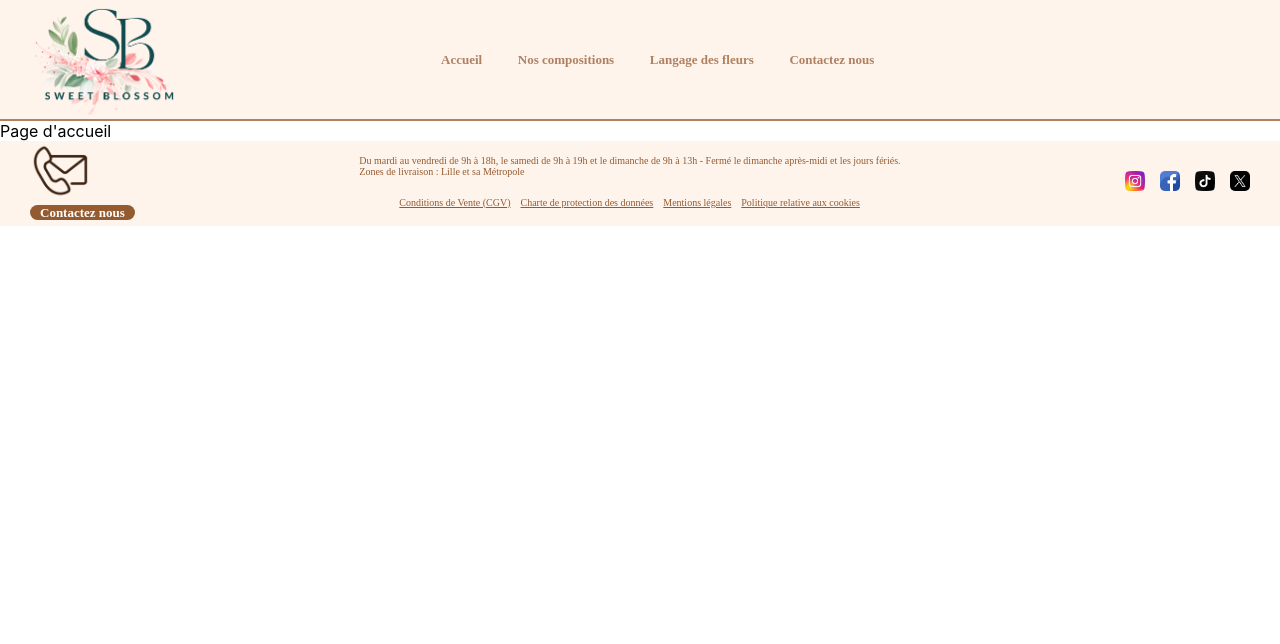
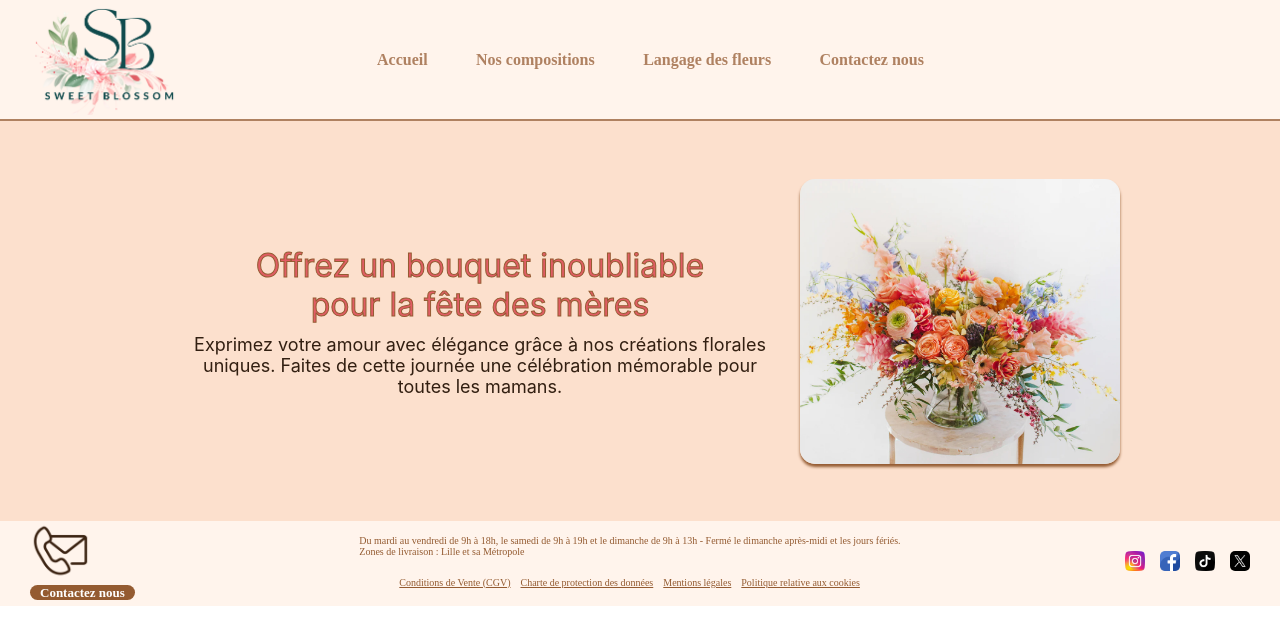
Before and after one commit to CasabMb/Fleuriste, a React (Create React App) app: page / in a window 1280 px wide. Shown: the top 644 px of the page. Built offline with nearby package versions, Linux system fonts and the light colour scheme.

Commit message:
Creation de ajout du style de la section hero

```diff
--- a/src/CSS/StyleFooter.css
+++ b/src/CSS/StyleFooter.css
@@ -25,6 +25,7 @@ footer {
 	padding: 0px 10px;
 	font-family: poppins;
 	font-weight: bold;
+	cursor: pointer;
 }
 
 .footer_partie_deux {
--- a/src/CSS/StyleHeader.css
+++ b/src/CSS/StyleHeader.css
@@ -4,7 +4,7 @@ header {
 	background-color: #fff4ec;
 	color: white;
 	display: flex;
-    gap: 20%;
+    gap: 15%;
 	align-items: center;
     border-bottom: #945a31be 2px solid;
 }
@@ -16,20 +16,21 @@ header li {
 	list-style: none;
 	color:#945a31be;
 	font-family: poppins;
-	font-size: small;
+	font-size: medium;
 	font-weight: bold;
 	text-align: center;
-    text-wrap: none;
     padding: 5px;
     border-radius: 5px;
+	cursor: pointer;
 }
 header li:hover{
-    color: #945b31;
+    color: #8b5630;
+	transition: ease-in 200ms;
 }
 header ul {
     display: flex;
     gap: 5%;
 }
 .header-links{
-    width: 40%;
+    width: 60%;
 }
--- /dev/null
+++ b/src/CSS/StyleHero.css
@@ -0,0 +1,99 @@
+
+/*hero*/
+.hero {
+	height: 400px;
+	background-color: #fce0cd;
+	display: flex;
+	justify-content: center;
+	align-items: center;
+}
+
+.hero_img_container {
+	width: 320px;
+	height: 285px;
+}
+
+.hero_img_container img {
+	border-radius: 15px;
+	box-shadow: 0px 3px 3px #945b31;
+}
+.text_hero{
+	display: flex;
+	flex-direction: column;
+	text-align: center;
+	gap: 10px;
+    width: 50%;
+}
+.text_hero p{
+	color: #321f11;
+	font-size: large;
+    width: 90%;
+    margin: auto;
+}
+.hero h1 {
+	font-weight: normal;
+	font-size:xx-large;
+	text-wrap: wrap;
+	width: 80%;
+	margin: auto;
+
+	text-align: center;
+	color: #e15d64;
+	-webkit-text-stroke-width: 1px;
+	-webkit-text-stroke-color:#945b31;
+}
+
+.hero_hover {
+	position: relative;
+	display: flex;
+	justify-content: center;
+	align-items: center;
+}
+
+.description_img {
+	position: absolute;
+	width: 90%;
+	height: 90%;
+	top: 10;
+	color: #896e5c00;
+    font-size: large;
+    padding: 0 10px;
+}
+.description_img:hover {
+	position: absolute;
+	width: 90%;
+	height: 90%;
+	color:antiquewhite;
+	background-color:#be7947a6;
+	top: 10;
+    border-radius: 15px;
+    display: flex;
+    flex-direction: column;
+    justify-content: center;
+    align-items: center;
+    transition: ease-in 200ms;
+}
+.description_img p:last-child {
+	padding: 90px 0px 0px 100px;
+
+}
+.bouton_ajouter_au_panier{
+	align-self: flex-end;
+	margin-bottom: 40px;
+
+}
+.ajouter{
+	cursor: pointer;
+	padding: 10px;
+	border-radius: 50px;
+	background-color: #945b31;
+	border-color: #98d3c5;
+	color: white;
+	font-family: jacquesfrancois;
+	height: 40px;
+	width:140px;
+}
+
+.hero button:hover{
+	background-color: #98d3c5;
+}
--- /dev/null
+++ b/src/Components/HeroComponent.jsx
@@ -0,0 +1,29 @@
+import React from 'react';
+import '../CSS/StyleHero.css';
+import bouquet_fete_des_meres from '../Asset/Images/bouquet_fete_des_meres.jpg'
+
+function HeroComponent() {
+    return <>
+        <section className="hero">
+            <div className="text_hero">
+                <h1>Offrez un bouquet inoubliable pour la fête des mères</h1>
+                <p>Exprimez votre amour avec élégance grâce à nos créations florales uniques. Faites de cette journée une célébration mémorable pour toutes les mamans.</p>
+            </div>
+            <div className="hero_hover">
+                <div className="hero_img_container">
+                    <img
+                        src={bouquet_fete_des_meres}
+                        alt="bouquet coloré composé de fleursvariées"
+                    />
+                </div>
+                <div className="description_img">
+                    <p>Bouquet composé de rose et de tulipe.</p>
+                    <p>Couleurs principales: orange et rose.</p>
+
+                </div>
+            </div>
+        </section>
+    </>
+}
+
+export default HeroComponent
--- a/src/Pages/HomePage.jsx
+++ b/src/Pages/HomePage.jsx
@@ -1,8 +1,12 @@
 import React from 'react'
+import HeroComponent from '../Components/HeroComponent'
 
 function HomePage() {
   return <>
-    <div>Page d'accueil</div>
+  <main>
+    <HeroComponent />
+
+  </main>
   </>
 }
 
```
